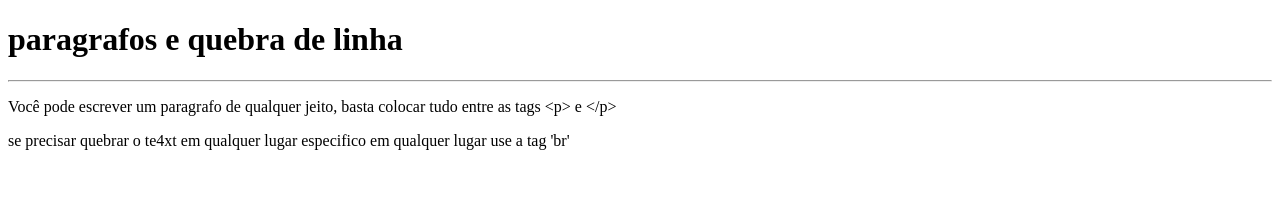
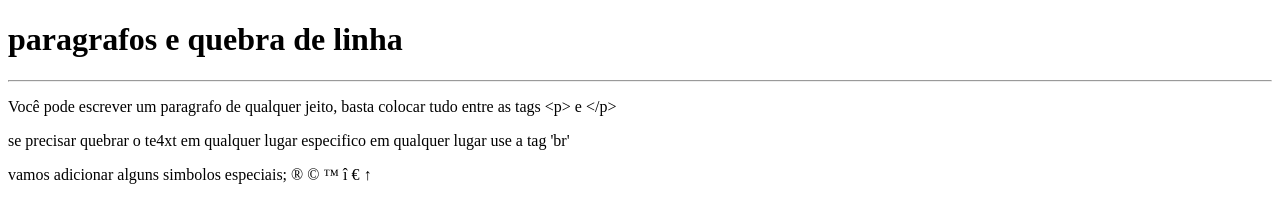
Before and after one commit to kikeeufalo/CursoEmVideo, a plain HTML site: page ex002/index.html in a window 1280 px wide. Drawn offline with Linux system fonts and the light colour scheme.

Commit message:
Update index.html

```diff
--- a/ex002/index.html
+++ b/ex002/index.html
@@ -8,9 +8,22 @@
 <body>
     <h1>paragrafos e quebra de linha</h1>
     <hr>
-    <p>Você pode escrever um paragrafo de qualquer jeito, basta colocar tudo entre as tags &lt;p&gt; e &lt;/p&gt;
+    <p>
+        Você pode escrever um paragrafo de qualquer jeito, basta colocar tudo entre as tags &lt;p&gt; e &lt;/p&gt;
         <!--  lt less than / gt greater than  -->
     </p>
-    <p>se precisar quebrar o te4xt em qualquer lugar especifico em qualquer lugar use a tag 'br'</p>
+    <p>
+        se precisar quebrar o te4xt em qualquer lugar especifico em qualquer lugar use a tag 'br'
+    </p>
+    <p>
+        vamos adicionar alguns simbolos especiais;
+        &reg;
+        &copy;
+        &trade;
+        &icirc;
+        &euro;
+        &uparrow;
+        <!-- misc simblo -->
+    </p>
 </body>
 </html>
```
